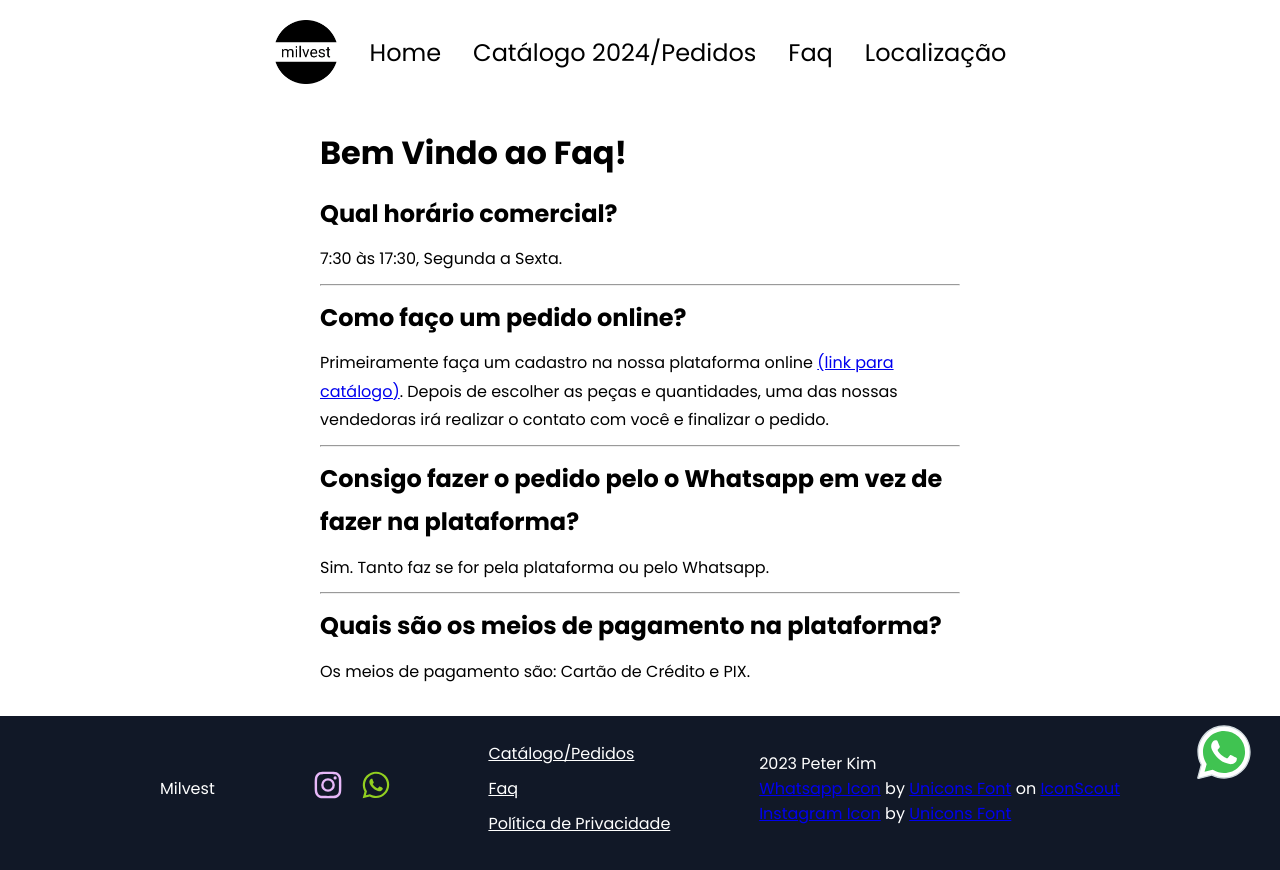
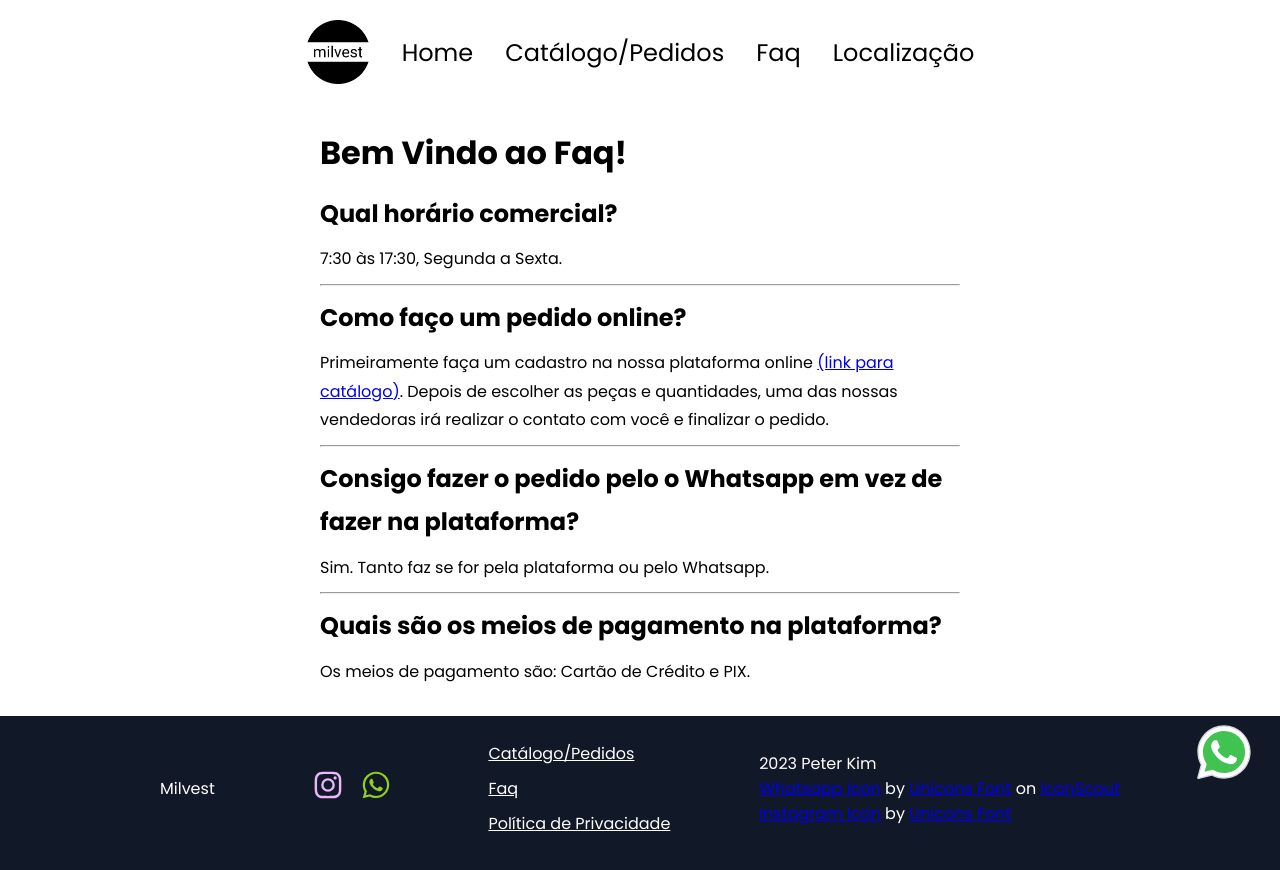
Before and after one commit to balaclavaboyz/milvest_vanilla_js, a website: page faq.html in a window 1280 px wide. Drawn offline with Linux system fonts and the light colour scheme.

Commit message:
remove current year

```diff
--- a/faq.html
+++ b/faq.html
@@ -36,7 +36,7 @@
                         alt="logo da milvest, link para homepage"
                     />
                     <a href="/">Home</a>
-                    <a href="https://v.vesti.mobi/milvest">Catálogo 2024/Pedidos</a>
+                    <a href="https://v.vesti.mobi/milvest">Catálogo/Pedidos</a>
                     <a href="faq.html">Faq</a>
                     <a href="localizacao.html">Localização</a>
                     <!-- hamburger menu -->
```
Also changed, not shown: localizacao.html (+1 -1 lines), politica.html (+1 -1 lines).
